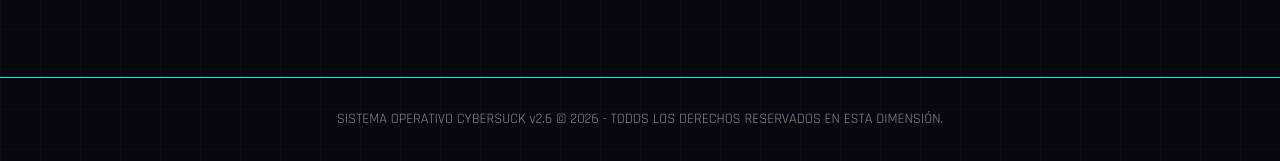
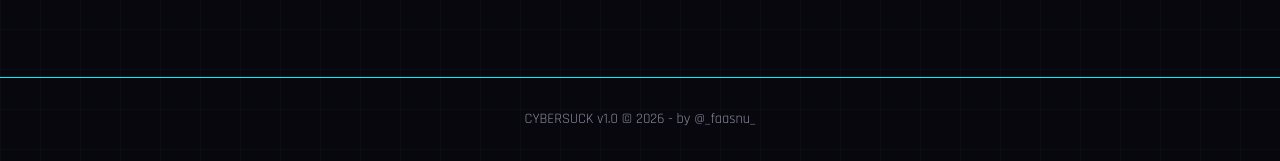
Before and after one commit to Remus21st/Cybersuck, a plain HTML site: page index.html in a window 1280 px wide. Shown: the part 4011-4172 px from the top of the page. Drawn offline with Linux system fonts and the light colour scheme.

Commit message:
Update index.html

```diff
--- a/index.html
+++ b/index.html
@@ -185,7 +185,7 @@
 
     <!-- FOOTER -->
     <footer>
-        <p>SISTEMA OPERATIVO CYBERSUCK v2.6 &copy; 2026 - TODOS LOS DERECHOS RESERVADOS EN ESTA DIMENSIÓN.</p>
+        <p>CYBERSUCK v1.0 &copy; 2026 - by @_faasnu_</p>
     </footer>
 
 </body>
```
